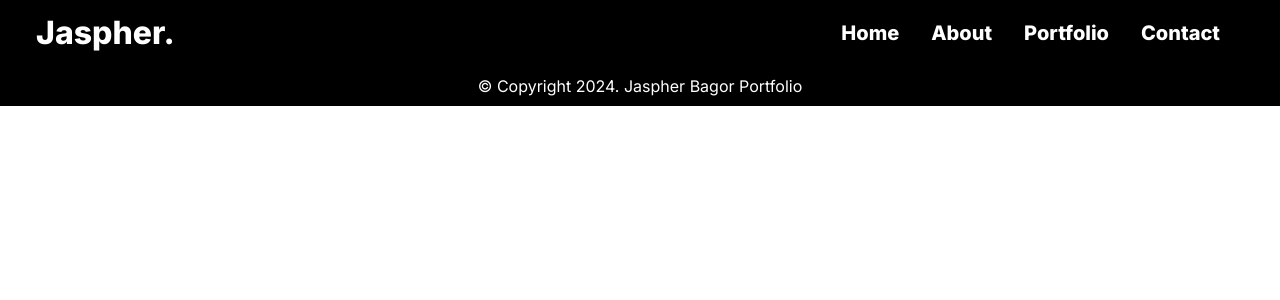
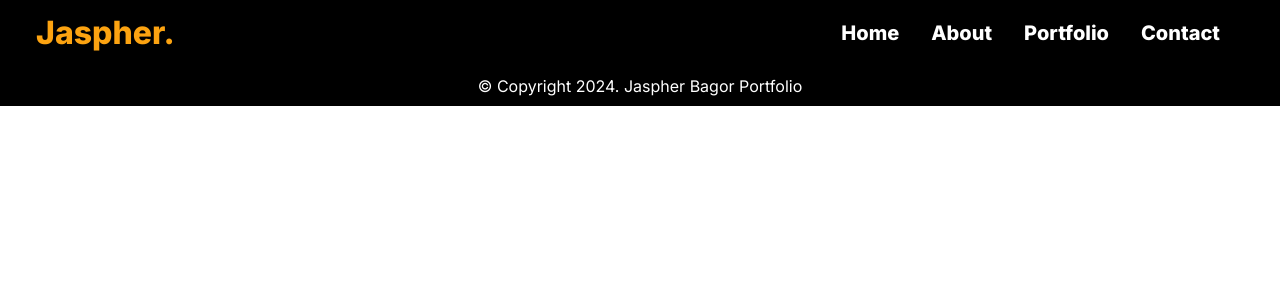
Before and after one commit to jaspherbagor/React-Portfolio, a React (Create React App) app in the folder jaspher-portfolio/: page / in a window 1280 px wide. Shown: the top 300 px of the page. Built offline with nearby package versions, Linux system fonts and the light colour scheme.

Commit message:
added a color of the navbar brand

```diff
--- a/jaspher-portfolio/src/components/css/navbar.css
+++ b/jaspher-portfolio/src/components/css/navbar.css
@@ -34,6 +34,6 @@ html, body {
     color:var(--text-color-light)
 }
 
-.navlink:hover {
+.navbar-brand, .nav-link:hover {
     color: var(--primary-color) !important
 }
```
